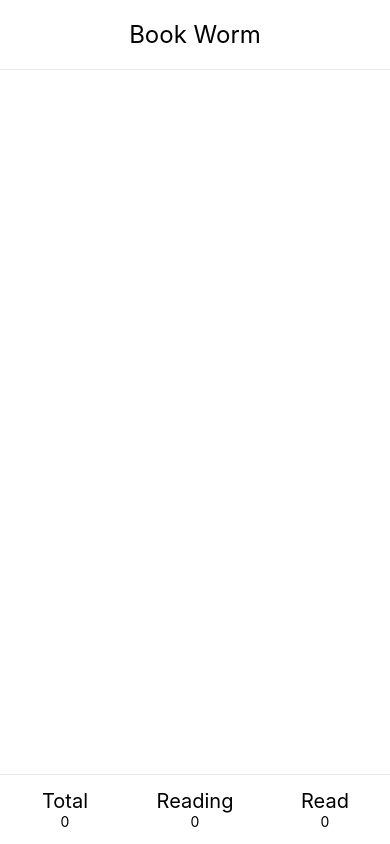
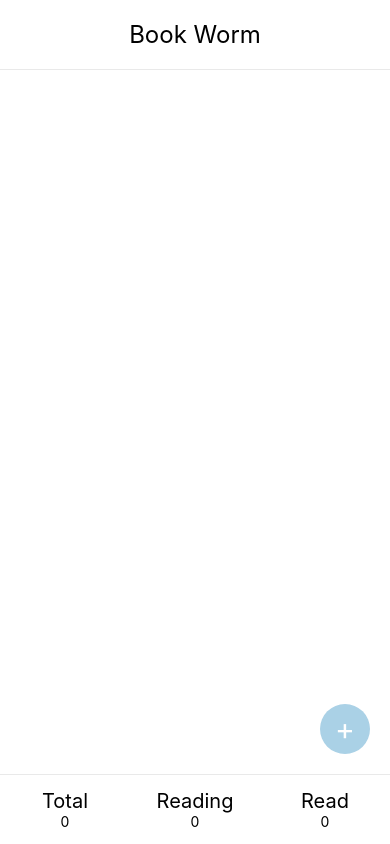
Before and after one commit to Code4Blessings/rn-bookworm, a React Native app: screen / in a window 390 px wide. Built offline with nearby package versions, Linux system fonts and the light colour scheme.

Commit message:
Created a BookCount component and a add button

```diff
--- a/App.js
+++ b/App.js
@@ -1,27 +1,32 @@
-import React from 'react';
-import { StyleSheet, Text, View, SafeAreaView } from 'react-native';
+import React, { useState } from 'react';
+import { StyleSheet, Text, View, SafeAreaView, TouchableOpacity, TextInput} from 'react-native';
+import BookCount from './components/BookCount';
 
 export default function App() {
+  const [totalCount, setTotalCount] = useState(0);
+  const [readingCount, setReadingCount] = useState(0);
+  const [readCount, setReadCount] = useState(0);
+
   return (
     <View style={styles.container} >
       <SafeAreaView />
       <View style={styles.borderBottom}>
          <Text style={styles.headerText}>Book Worm</Text>
       </View>
-      <View style={styles.header} />
+      <View style={styles.header}>
+        <View style={styles.textInput}>
+          <TextInput style={styles.textInputField} />
+        </View>
+        <TouchableOpacity style={styles.buttonPosition}>
+          <View style={styles.bookImage}>
+            <Text style={styles.bookImageText}>+</Text>
+          </View>
+        </TouchableOpacity>
+      </View>
       <View style={styles.borderTop}>
-        <View style={styles.footer}>
-          <Text style={styles.footerText}>Total</Text>
-          <Text>0</Text>
-        </View>
-        <View style={styles.footer}>
-          <Text style={styles.footerText}>Reading</Text>
-          <Text>0</Text>
-        </View>
-        <View style={styles.footer}>
-          <Text style={styles.footerText}>Read</Text>
-          <Text>0</Text>
-        </View>
+      <BookCount title='Total' count={totalCount} />
+       <BookCount title='Reading' count={readingCount}/>
+       <BookCount title='Read' count={readCount} />
       </View>
       <SafeAreaView />
     </View>
@@ -38,11 +43,11 @@ const styles = StyleSheet.create({
    backgroundColor: 'red'
  },
  borderBottom: {
-    height: 70,
-    borderBottomWidth: 0.5,
-    borderBottomColor: '#E9E9E9',
-    alignItems: 'center',
-    justifyContent: 'center'
+   height: 70,
+   borderBottomWidth: 0.5,
+   borderBottomColor: '#E9E9E9',
+   alignItems: 'center',
+   justifyContent: 'center'
  },
  header: {
    flex: 1,
@@ -50,7 +55,24 @@ const styles = StyleSheet.create({
  },
  headerText: {
    fontSize: 24
+ },
+ textInput: {
+   height: 50,
+ },
+ textInputField: {
 
+ },
+ bookImage: {
+   width: 50,
+   height: 50,
+   borderRadius: 25,
+   backgroundColor: '#AAD1E6',
+   alignItems: 'center',
+   justifyContent: 'center'
+ },
+ bookImageText: {
+   color: 'white',
+   fontSize: 30
  },
  borderTop: {
    height: 70,
@@ -65,5 +87,10 @@ const styles = StyleSheet.create({
  },
  footerText: {
    fontSize: 20
+ },
+ buttonPosition: {
+   position: 'absolute',
+   bottom: 20,
+   right: 20
  }
 });
--- /dev/null
+++ b/components/BookCount.js
@@ -0,0 +1,25 @@
+import React from 'react';
+import { View, StyleSheet, Text } from 'react-native';
+
+const BookCount = (props) => {
+    return(
+        <View style={styles.footer}>
+          <Text style={styles.footerText}>{props.title}</Text>
+          <Text>{props.count}</Text>
+        </View>
+    );
+
+};
+
+const styles = StyleSheet.create({
+ footer: {
+   flex: 1,
+   alignItems: 'center',
+   justifyContent: 'center'
+ },
+ footerText: {
+   fontSize: 20
+ }
+});
+
+export default BookCount;
```
